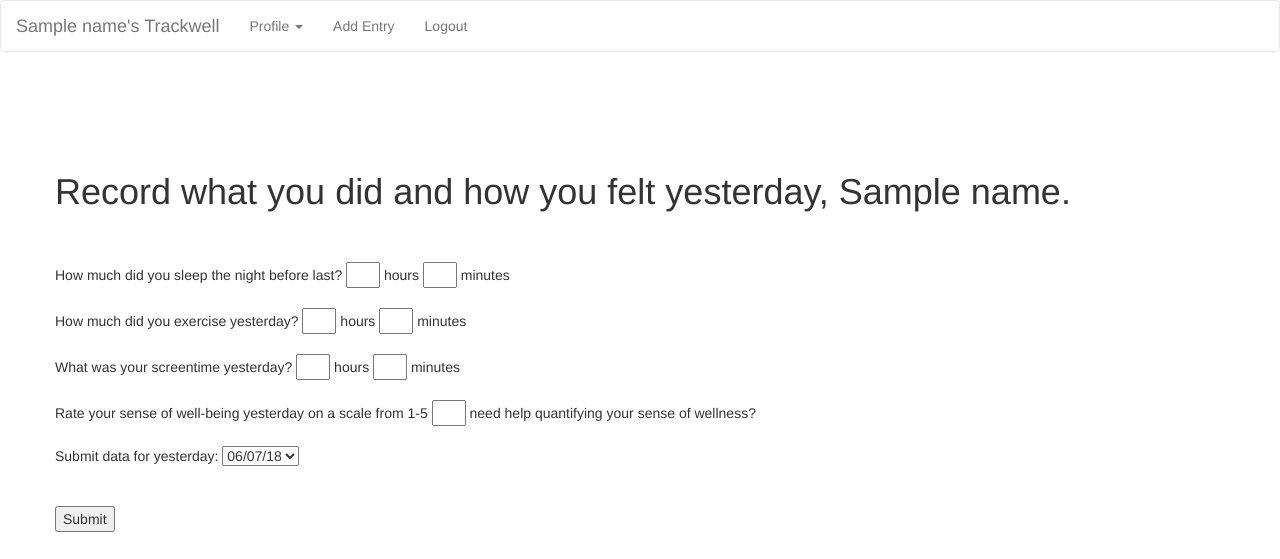
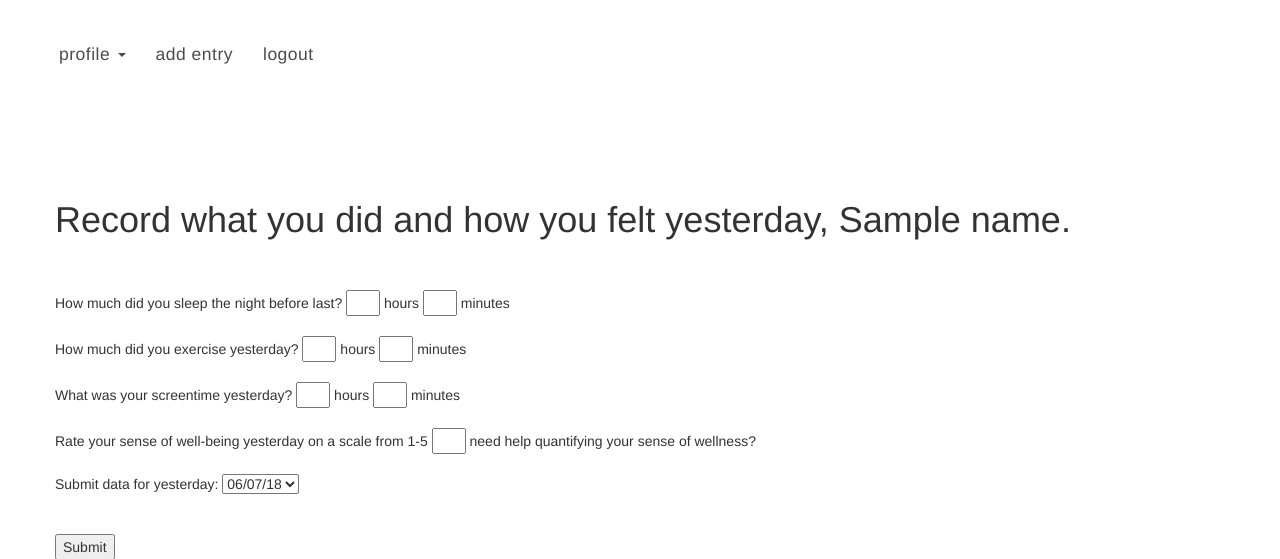
Before and after one commit to ambulatorymerperson/track_well, a Flask app: template templates/record_daily_input.html in a window 1280 px wide. Shown: the top 559 px of the page. Run offline with Flask 2, Linux system fonts and the light colour scheme; the visitor is signed in with stand-in values (Sample User, id 1); tables that the repository leaves empty hold one stand-in row (values such as "Sample post"); the template is opened without the code that fills it: most values are stand-ins (such as "Sample title", 1, 10 or a date in 2020); some libraries are stand-ins or nearby versions.

Commit message:
prettified navbar

```diff
--- a/server.py
+++ b/server.py
@@ -102,10 +102,12 @@ def show_user_stats():
 
     users_variables = Custom_Variable_Info.query.filter(Custom_Variable_Info.user_id==current_user).all()
 
-    records_dict = make_custom_v_and_wellness_dict(users_variables)
+    if users_variables:
+        records_dict = make_custom_v_and_wellness_dict(users_variables)
+        custom_variables_with_next_day_wellness = get_custom_v_next_day_effects(users_variables, current_user)
 
-    custom_variables_with_next_day_wellness = get_custom_v_next_day_effects(users_variables, current_user)
-
+    else:
+        custom_variables_with_next_day_wellness = None
 
     if len(user_stats) < 1:
         flash('You have not entered any data yet. Please enter data in order to view behavioral graphs.')
@@ -146,14 +148,19 @@ def show_user_stats():
         for i in range(len(independent_variables[j])) and range(len(well_being_rating)):
             regression_lines[j].append([independent_variables[j][i], well_being_rating[i]])
 
-    same_day_custom_v_r_squared = get_custom_r_squared(records_dict)
+    if records_dict:
+        same_day_custom_v_r_squared = get_custom_r_squared(records_dict)
 
-    next_day_custom_v_r_squared = get_custom_r_squared(custom_variables_with_next_day_wellness)
+        next_day_custom_v_r_squared = get_custom_r_squared(custom_variables_with_next_day_wellness)
 
-    same_day_custom_variable_insight, same_day_cv, sd_slope = write_insight_for_custom_variable(same_day_custom_v_r_squared, "same day")
+    if same_day_custom_v_r_squared:
+        same_day_custom_variable_insight, same_day_cv, sd_slope = write_insight_for_custom_variable(same_day_custom_v_r_squared, "same day")
+    if next_day_custom_v_r_squared:
+        next_day_custom_variable_insight, next_day_cv, nd_slp = write_insight_for_custom_variable(next_day_custom_v_r_squared, "next day", same_day_cv, sd_slope)
 
-    next_day_custom_variable_insight, next_day_cv, nd_slp = write_insight_for_custom_variable(next_day_custom_v_r_squared, "next day", same_day_cv, sd_slope)
-
+    else:
+        same_day_custom_variable_insight = None
+        next_day_custom_variable_insight = None
 
     for lst in independent_variables:
         slope, intercept, r_value, p_value, std_err = stats.linregress(lst, well_being_rating)
@@ -229,6 +236,9 @@ def get_custom_r_squared(dictionary):
     r_dictionary = {}
 
     for v in dictionary.keys():
+
+        if len(dictionary[v]) <= 2:
+            break
         behavior = []
         wellness = []
         for lst in dictionary[v]:
@@ -246,6 +256,8 @@ def get_custom_r_squared(dictionary):
 
 
 
+    if not r_dictionary.values():
+        return None
 
     return r_dictionary
 
@@ -287,6 +299,8 @@ def make_custom_v_and_wellness_dict(users_variables):
     for item in users_variables:
         behavior_and_well_being_lst = []
         records = Custom_Variable_Daily_Entry.query.filter(Custom_Variable_Daily_Entry.variable_info==item.variable_id).all()
+        if not records:
+            return None
         for entry in records:
             day = []
             day.append(entry.custom_variable_amount)
--- a/templates/base.html
+++ b/templates/base.html
@@ -2,8 +2,16 @@
 <html>
 <head><!-- Latest compiled and minified CSS -->
     <link rel="stylesheet" href="https://maxcdn.bootstrapcdn.com/bootstrap/3.3.7/css/bootstrap.min.css">
-    <link href="https://fonts.googleapis.com/css?family=Abril+Fatface|Cabin|Lobster|Quicksand" rel="stylesheet">
+    <link href="https://fonts.googleapis.com/css?family=Abril+Fatface|Cabin|Lobster|Quicksand|Source+Code+Pro:200|Raleway:200|Inconsolata" rel="stylesheet">
     <title></title>
+<style>
+a {
+    opacity: 0.7;
+}
+a:hover {
+    opacity: 1.0;
+}
+</style>
 </head>
 <body>
 
@@ -14,19 +22,19 @@
 <!-- Latest compiled JavaScript -->
 <script src="https://maxcdn.bootstrapcdn.com/bootstrap/3.3.7/js/bootstrap.min.js"></script>
 <div>
-<nav class="navbar navbar-default" style="background-color: white;">
+<nav class="navbar navbar-default" style="background-color: white; border-color: white; letter-spacing: .5px; font-weight: light; padding-left: 2em; padding-top: 2em;">
   <div class="container-fluid">
-    <div class="navbar-header">
-      <a class="navbar-brand" href="/"> {% if 'current_user' not in session %}
+    <!-- <div class="navbar-header">
+      <a class="navbar-brand" href="/" style="font-size: 1.5em; color: black;"> {% if 'current_user' not in session %}
                                             Trackwell
                                         {% elif 'current_user' in session %}
                                             {{ name }}'s Trackwell
                                         {% endif %}
                                         </a>
-    </div>
+    </div> -->
     <ul class="nav navbar-nav">
         <li class="dropdown">
-            <a class="dropdown-toggle" data-toggle="dropdown" href="#">Profile
+            <a class="dropdown-toggle" data-toggle="dropdown" href="#" style="font-size: 1.25em; color: black;">profile
             <span class="caret"></span></a>
             <ul class="dropdown-menu">
               <li><a href="/my_stats">My Stats</a></li>
@@ -35,8 +43,8 @@
               <li><a href="/create_custom_variable">Make A New Variable</a></li>
             </ul>
         </li>
-        <li><a href="/record_daily_input">Add Entry</a></li>
-        <li><a href="/logout">Logout</a></li>
+        <li><a href="/record_daily_input" style="font-size: 1.25em; color: black;">add entry</a></li>
+        <li><a href="/logout" style="font-size: 1.25em; color: black;">logout</a></li>
     </ul>
 
   </div>
--- a/templates/create_custom_variable.html
+++ b/templates/create_custom_variable.html
@@ -4,7 +4,8 @@
 </head>
 <body>
 {% block content %}
-
+<div class="container">
+  <div class="row" style="margin-top: 30vh">
     <h1>Create an annoying variable</h1>
 
     <form action="/add_new_variable" method="POST">
@@ -20,6 +21,9 @@
         <input type=submit id="submit_data">
     </form>
     <text id="countdown_feedback"></text>
+  </div>
+</div>
+
 
 
 <script src="https://code.jQuery.com/jQuery-3.2.1.min.js"> </script>
--- a/templates/record_daily_input.html
+++ b/templates/record_daily_input.html
@@ -56,19 +56,19 @@
     <div class="row" style="margin-top: 5vh">
             <form action="/add_info" id="daily_log" method="POST">
             How much did you sleep the night before last?
-                <input type="number" name="sleep_h" min="0" style="width: 34px;"> hours
+                <input type="number" name="sleep_h" min="0" style="width: 34px;" required> hours
 
-                <input type="number" name="sleep_m" min="0" style="width: 34px;"> minutes
+                <input type="number" name="sleep_m" min="0" style="width: 34px;" required> minutes
 
             <br><br>
             How much did you exercise yesterday?
-                <input type="number" name="exercise_h" min="0" style="width: 34px;"> hours
+                <input type="number" name="exercise_h" min="0" style="width: 34px;" required> hours
 
-                <input type="number" name="exercise_m" min="0" style="width: 34px;"> minutes
+                <input type="number" name="exercise_m" min="0" style="width: 34px;" required> minutes
             <br><br>
             What was your screentime yesterday?
-                    <input type="number" name="screentime_h" min="0" style="width: 34px;"> hours
-                    <input type="number" name="screentime_m" min="0" style="width: 34px;"> minutes
+                    <input type="number" name="screentime_h" min="0" style="width: 34px;" required> hours
+                    <input type="number" name="screentime_m" min="0" style="width: 34px;" required> minutes
                     <br><br>
                 {% if size > 0 %}
                     {% for i in custom_variables.keys() %}
@@ -77,7 +77,7 @@
                         {% else %}
                             Did you {{ custom_variables[i]["name"]}} yesterday?
                         {% endif %}
-                        <input type='float' name="{{custom_variables[i]["name"]}}" style="width: 34px;"> {{ custom_variables[i]["unit"]}}<br><br>
+                        <input type='float' name="{{custom_variables[i]["name"]}}" style="width: 34px;" required> {{ custom_variables[i]["unit"]}}<br><br>
                     {% endfor %}
                 {% endif %}
             Rate your sense of well-being yesterday on a scale from 1-5
```
Also changed, not shown: templates/all_entries.html (+7 -7 lines), templates/my_stats.html (+7 -5 lines), templates/registration_confirmation.html (+10 -5 lines). Lines whose indentation alone changed are shown as unchanged.
